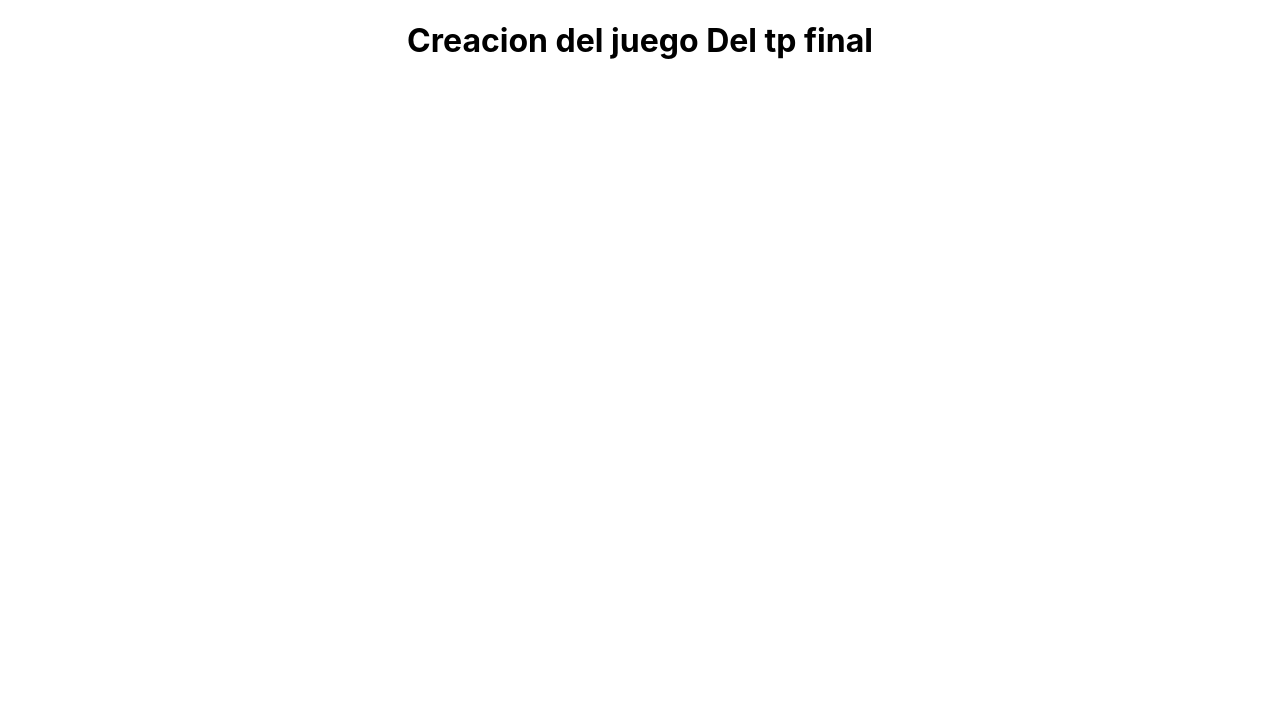
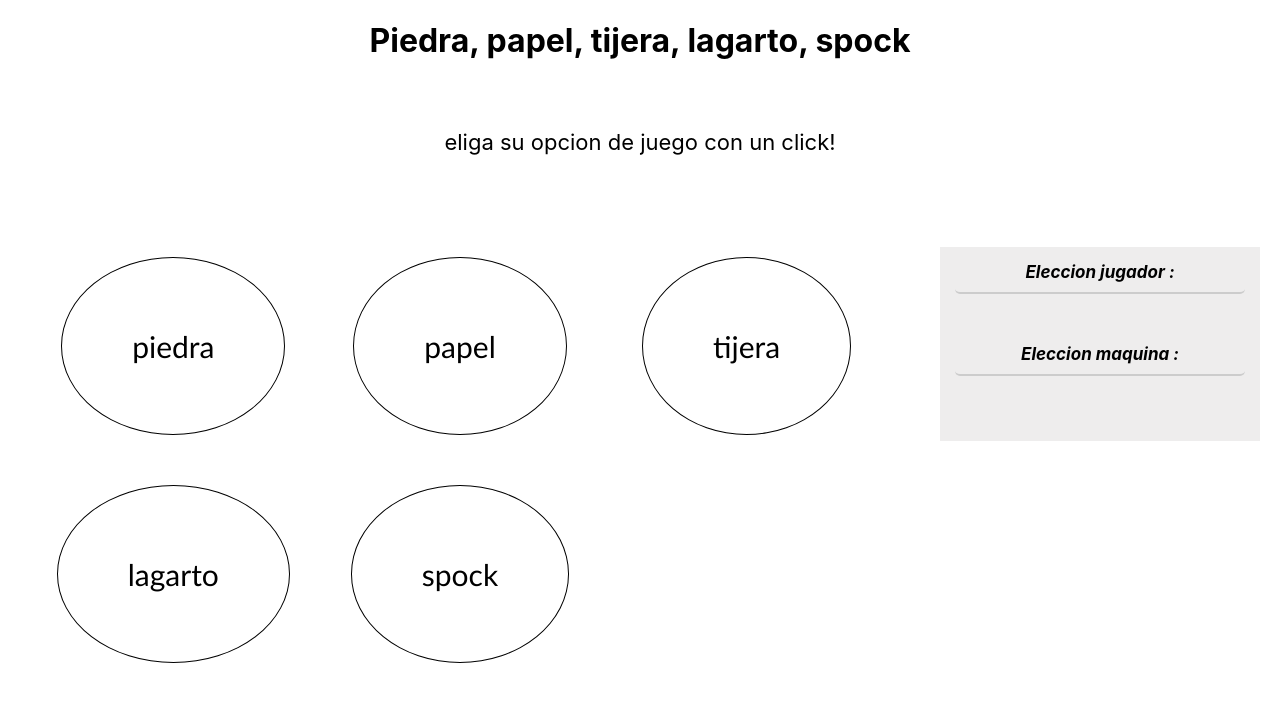
Before and after one commit to BraianRosales/unq-ui-braian-rosales-trabajo-final, a React (Create React App) app: page / in a window 1280 px wide. Shown: the top 702 px of the page. Built offline with nearby package versions, Linux system fonts and the light colour scheme.

Commit message:
requerimientos funcionales minimos

```diff
--- a/src/App.css
+++ b/src/App.css
@@ -1,38 +1,65 @@
-.App {
+.opciones{
+  display: grid;
+  grid-template-columns: 1fr 1fr 1fr;
+  justify-items: center;
+  padding: 30px;
+}
+
+.comienzo{
+  font-size : 22px;
+  padding: 25px;
+}
+
+.opcion{
+  font-size : 30px;
+  font-family: 'Gill Sans', 'Gill Sans MT', Calibri, 'Trebuchet MS', sans-serif;
+  border: 1px solid black;
+  border-radius: 100%;
+  padding: 70px;
+  cursor: pointer;
+  margin: 25px;
+}
+
+.titulo{
   text-align: center;
 }
 
-.App-logo {
-  height: 40vmin;
-  pointer-events: none;
+.resultado{
+  text-align: center;
+  padding: 70px;
 }
 
-@media (prefers-reduced-motion: no-preference) {
-  .App-logo {
-    animation: App-logo-spin infinite 20s linear;
-  }
+.eleccion{
+  padding: 10px;
+  cursor: pointer;
+  margin: 15px;
+  font-size : 20px;
+  font-family: Verdana, Geneva, Tahoma, sans-serif;
 }
 
-.App-header {
-  background-color: #282c34;
-  min-height: 100vh;
-  display: flex;
-  flex-direction: column;
-  align-items: center;
-  justify-content: center;
-  font-size: calc(10px + 2vmin);
-  color: white;
+/* ACA EL CSS TRAIDO */
+
+#sidebar{
+  width: 25%;
+  float: right;
+  margin: 20px;
 }
 
-.App-link {
-  color: #61dafb;
+
+.sidebar-item{
+  background: rgb(238, 237, 237);
+  padding: 15px;
+  margin-top: 25px;
 }
 
-@keyframes App-logo-spin {
-  from {
-    transform: rotate(0deg);
-  }
-  to {
-    transform: rotate(360deg);
-  }
+
+
+.sidebar-item h3{
+  font-style: italic;
+  font-size: 17px;
+  margin: 0px;
+  padding-bottom: 10px;
+  margin-bottom: 10px;
+  border-bottom: 2px solid #ccc;
+  border-radius: 5px;
 }
--- a/src/App.js
+++ b/src/App.js
@@ -1,10 +1,82 @@
-
+import React, { useState } from 'react';
 import './App.css';
+import './components/Opcion';
+import './components/Resultado';
+import Opcion from './components/Opcion';
+import Resultado from './components/Resultado';
+import Eleccion from './components/Eleccion';
 
 function App() {
+
+  const [eleccionJugador, setEleccionJugador] = useState({});
+  const [eleccionMaquina, setEleccionMaquina] = useState({});
+
+  const opciones = [
+    {
+      eleccion: "piedra",
+      derrota: "lagarto",
+      tambienDerrota: "tijera",
+    },
+    {
+      eleccion: "papel",
+      derrota: "piedra",
+      tambienDerrota: "spock",
+    },
+    {
+      eleccion: "tijera",
+      derrota: "papel",
+      tambienDerrota: "lagarto",
+    },
+    {
+      eleccion: "lagarto",
+      derrota: "spock",
+      tambienDerrota: "papel",
+    },
+    {
+      eleccion: "spock",
+      derrota: "piedra",
+      tambienDerrota: "tijera",
+    },
+  ]
+
+  const elegirOpcion = (event) => {
+    const jugador = opciones.find(e => e.eleccion === event.target.textContent);
+    setEleccionJugador(jugador);
+    eleccionRival();
+  }
+
+  const eleccionRival = () => {
+    const eleccion = opciones[Math.floor(Math.random() * opciones.length)];
+
+    setEleccionMaquina(eleccion);
+  }
+
   return (
     <div className="App">
-     <h1>Creacion del juego Del tp final</h1>
+      <div className="titulo">
+        {
+          <h1>Piedra, papel, tijera, lagarto, spock</h1>
+        }
+
+        <div className="comienzo">
+          <p>
+            eliga su opcion de juego con un click!
+          </p>
+        </div>
+
+        <Eleccion jugador={eleccionJugador} maquina={eleccionMaquina}/>
+
+      </div>
+      <div className="opciones">
+        {
+          opciones.map((e, index) => <Opcion
+            elegir={elegirOpcion}
+            valor={opciones[index]}
+          />)
+        }
+      </div>
+
+      <Resultado jugador={eleccionJugador} maquina={eleccionMaquina} />
     </div>
   );
 }
--- /dev/null
+++ b/src/components/Eleccion.jsx
@@ -0,0 +1,22 @@
+import React from 'react';
+
+export default function Eleccion(props) {
+
+    return (
+        <aside id="sidebar">
+            <div className="sidebar-item">
+                <main>
+                    <section>
+                        <div className="jugador"> <h3>Eleccion jugador : </h3></div>
+                        <div className="eleccion">{props.jugador.eleccion}</div>
+                    </section>
+                    <section>
+                        <div className="maquina"><h3>Eleccion maquina :  </h3></div>
+                        <div className="eleccion">{props.maquina.eleccion}</div>
+                    </section>
+                </main>
+            </div>
+
+        </aside>
+    );
+}
--- /dev/null
+++ b/src/components/Opcion.jsx
@@ -0,0 +1,13 @@
+import React from 'react';
+
+const Opcion = (props) => {
+
+    return (
+        <div className="opcion" onClick={props.elegir}>
+
+            {props.valor.eleccion}
+        </div>
+    );
+}
+
+export default Opcion;
--- /dev/null
+++ b/src/components/Resultado.jsx
@@ -0,0 +1,26 @@
+import React from 'react';
+
+const Resultado = (props) => {
+
+    let resultadoFinal;
+
+    if ((props.jugador.derrota === props.maquina.eleccion && props.jugador.eleccion ||
+        props.jugador.tambienDerrota === props.maquina.eleccion && props.jugador.eleccion)) {
+        resultadoFinal = <h1>Ganador : Jugador</h1>
+
+    } else if ((props.maquina.derrota === props.jugador.eleccion && props.jugador.eleccion ||
+        props.maquina.tambienDerrota === props.jugador.eleccion && props.jugador.eleccion)) {
+        resultadoFinal = <h1>Ganador : La Maquina</h1>
+
+    } else if (props.jugador.eleccion === props.maquina.eleccion && props.jugador.eleccion) {
+        resultadoFinal = <h1>Empate</h1>
+    }
+    return (
+        <div className="resultado">
+            <h2>{resultadoFinal}</h2>
+        </div>
+
+    )
+}
+
+export default Resultado;
```
Also changed, not shown: 1 other file (tests, documents, lock files or other folders).
